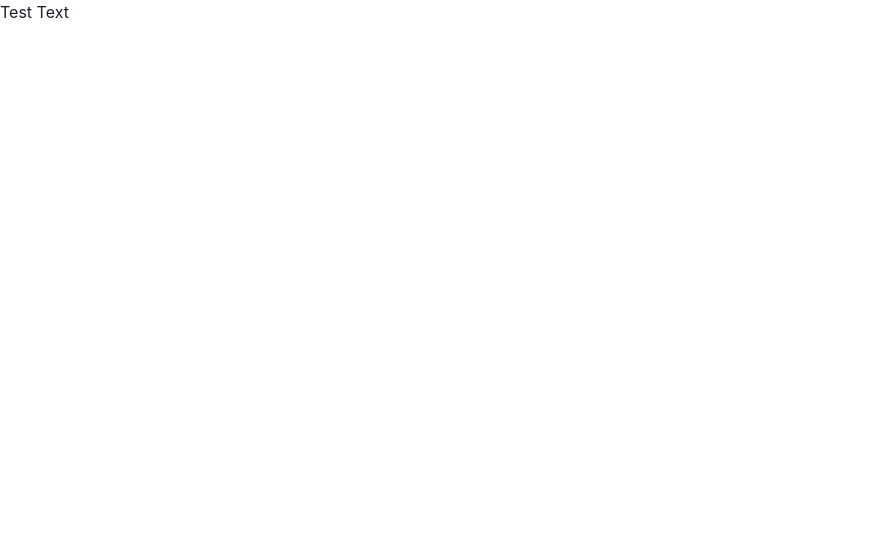
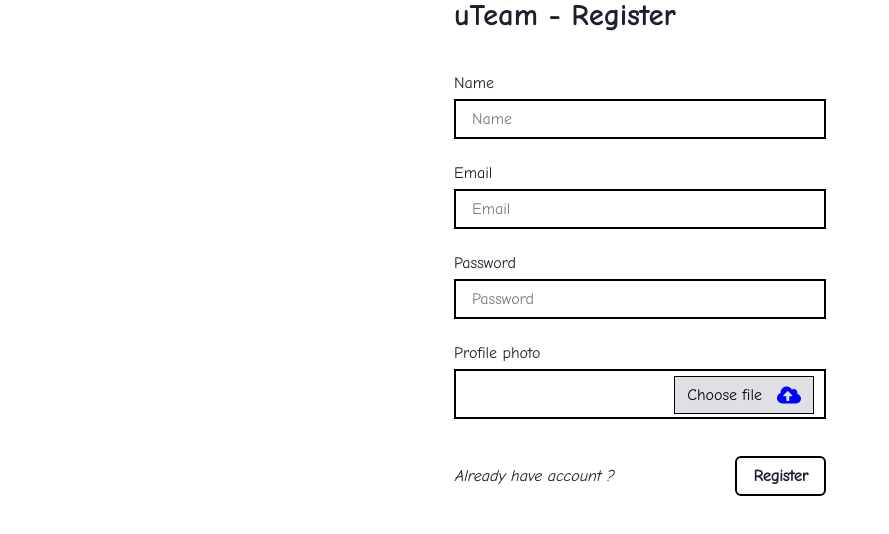
Before and after one commit to RobertBognar/hr-app, a React (Create React App) app: page / in a window 1280 px wide. Shown: the top 534 px of the page, without its empty margins (0-889 px from the left). Built offline with nearby package versions, Linux system fonts and the light colour scheme.

Commit message:
registration done

```diff
--- a/package.json
+++ b/package.json
@@ -6,12 +6,14 @@
     "@chakra-ui/react": "^1.7.3",
     "@emotion/react": "^11.7.1",
     "@emotion/styled": "^11.6.0",
+    "@fontsource/comic-neue": "^4.5.0",
     "@testing-library/jest-dom": "^5.16.1",
     "@testing-library/react": "^12.1.2",
     "@testing-library/user-event": "^13.5.0",
     "framer-motion": "^4.1.17",
     "react": "^17.0.2",
     "react-dom": "^17.0.2",
+    "react-icons": "^4.3.1",
     "react-scripts": "5.0.0",
     "web-vitals": "^2.1.2"
   },
--- a/src/App.js
+++ b/src/App.js
@@ -1,9 +1,10 @@
 import './App.css';
+import Register from './components/Register';
 
 function App() {
     return (
         <div className="App">
-            <h1>Test Text</h1>
+            <Register />
         </div>
     );
 }
--- /dev/null
+++ b/src/components/Register.css
@@ -0,0 +1,41 @@
+.Register {
+    font-family: 'Comic Neue';
+}
+
+.Inp-choose-file {
+    background-color: royalblue;
+}
+
+input[type="file"] {
+    display: none;
+}
+.Inp-choose-file {
+    border: 1px solid #ccc;
+    display: inline-block;
+    padding: 6px 12px;
+    cursor: pointer;
+}
+
+label {
+    display: block;
+    margin-bottom: 4px;
+}
+
+.custom-file-upload {
+    border: 1px solid black;
+    background-color: #DEE0E3;
+    padding: 6px 12px;
+    margin-top: 5px;
+    display: flex;
+    cursor: pointer;
+    position: absolute;
+    right: 10px;
+}
+
+.custom-file-upload p{
+    padding-right: 15px;
+}
+
+.boxes {
+    margin-bottom: 22px;
+}
--- /dev/null
+++ b/src/components/Register.js
@@ -0,0 +1,126 @@
+import React, { useState } from 'react';
+
+import { Heading, VStack } from '@chakra-ui/layout';
+import { Input, Box, Button, FormControl, Flex } from '@chakra-ui/react';
+import '@fontsource/comic-neue';
+import { FaCloudUploadAlt } from 'react-icons/fa';
+
+import './Register.css';
+
+const Register = () => {
+    const [name, setName] = useState('');
+    const [email, setEmail] = useState('');
+    const [password, setPassword] = useState('');
+
+    const handleSubmit = (e) => {
+        e.preventDefault();
+    };
+
+    return (
+        <VStack>
+            <Box textAlign={'left'} className="Register">
+                <Heading
+                    fontSize={'28px'}
+                    lineHeight={'32.2px'}
+                    letterSpacing={'1.12px'}
+                    marginBottom={39}
+                    className="Register"
+                    fontWeight={600}
+                    fontFamily={'Comic Neue'}
+                >
+                    uTeam - Register
+                </Heading>
+                <FormControl>
+                    <Box width={372} className="boxes">
+                        <label htmlFor="name-input" fontSize={12}>
+                            Name
+                        </label>
+                        <Input
+                            variant="outline"
+                            placeholder={'Name'}
+                            border="2px"
+                            borderColor="black"
+                            borderRadius={'0'}
+                            _placeholder={{ color: '#7B7B7B' }}
+                        />
+                    </Box>
+                    <Box width={372} className="boxes">
+                        <label htmlFor="email-input" fontSize={12}>
+                            Email
+                        </label>
+                        <Input
+                            variant={'outline'}
+                            placeholder={'Email'}
+                            border="2px"
+                            borderColor="black"
+                            borderRadius={'0'}
+                            _placeholder={{ color: '#7B7B7B' }}
+                        />
+                    </Box>
+                    <Box width={372} className="boxes">
+                        <label htmlFor="password" fontSize={12}>
+                            Password
+                        </label>
+                        <Input
+                            type="password"
+                            placeholder={'Password'}
+                            border="2px"
+                            borderColor="black"
+                            borderRadius={'0'}
+                            _placeholder={{ color: '#7B7B7B' }}
+                        />
+                    </Box>
+                    <Box width={372} marginBottom={37} position={'relative'}>
+                        <label>Profile photo</label>
+                        <Box
+                            width={372}
+                            type="text"
+                            placeholder={'Profile photo'}
+                            position={'relative'}
+                            color={'black'}
+                            outline={'none'}
+                            _placeholder={{ color: 'red' }}
+                            border="2px"
+                            borderColor="black"
+                            height={50}
+                        >
+                            <label
+                                htmlFor="file-upload"
+                                fontSize={12}
+                                className="custom-file-upload"
+                            >
+                                <p> Choose file</p>
+                                <i>
+                                    <FaCloudUploadAlt
+                                        className="fa-cloud"
+                                        size={24}
+                                        color="blue"
+                                    />
+                                </i>
+                            </label>
+                        </Box>
+                        <Input id="file-upload" type="file"></Input>{' '}
+                    </Box>
+                    <Box>
+                        <Flex
+                            justifyContent={'space-between'}
+                            alignItems={'center'}
+                        >
+                            <i>Already have account ?</i>
+                            <Button
+                                onClick={handleSubmit}
+                                background={'white'}
+                                border={'2px'}
+                                borderColor={'black'}
+                            >
+                                Register
+                            </Button>
+                        </Flex>
+                    </Box>
+                </FormControl>
+            </Box>
+        </VStack>
+    );
+};
+
+export default Register;
```
Also changed, not shown: 1 other file (tests, documents, lock files or other folders).
